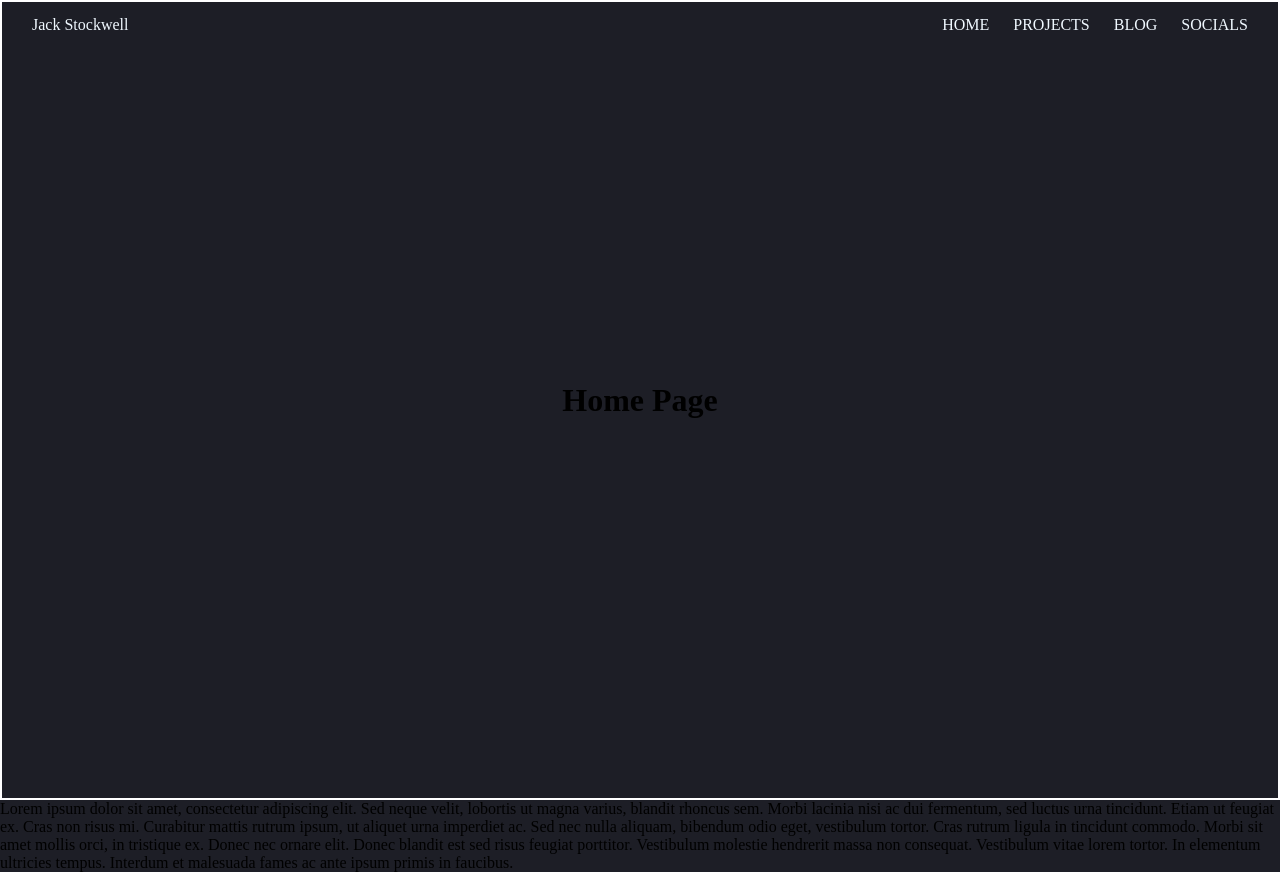
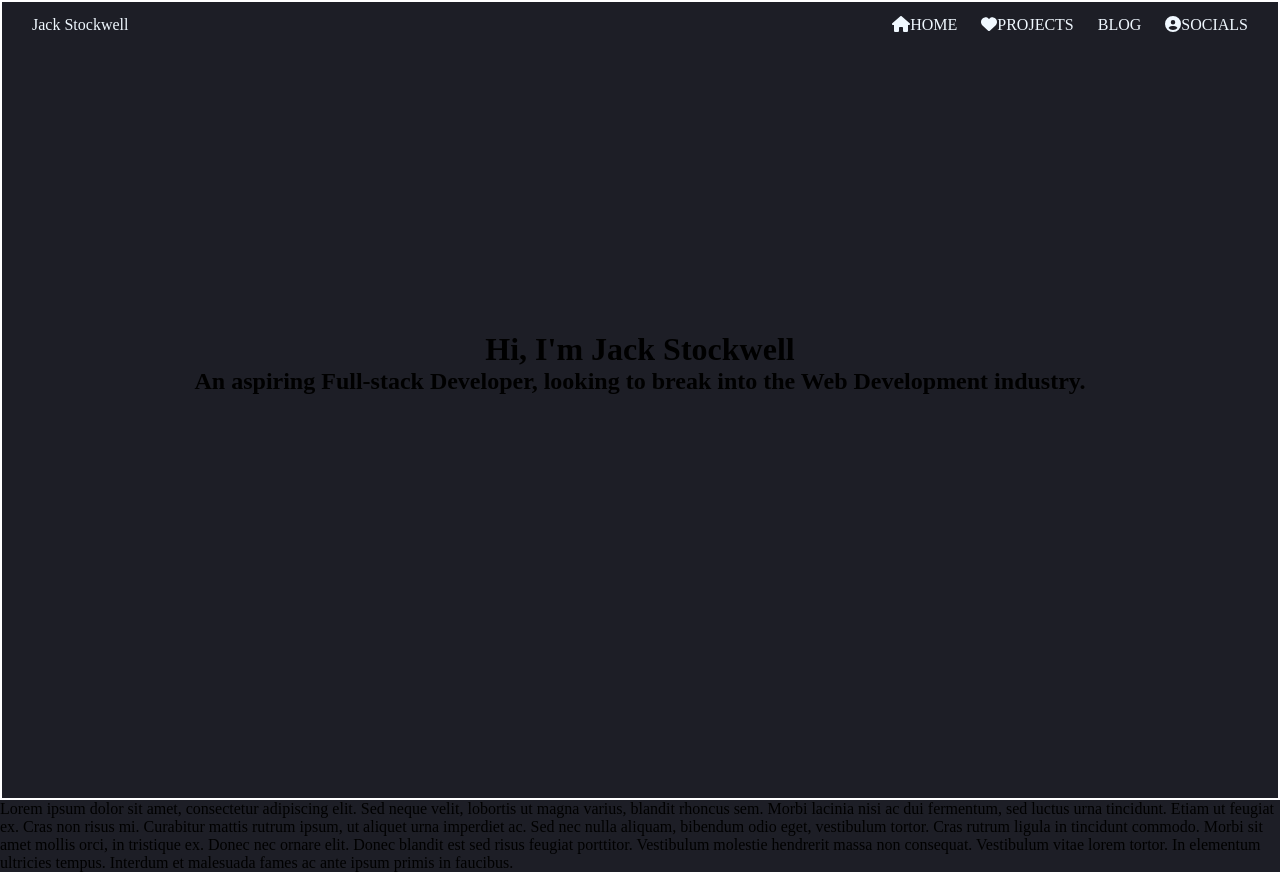
Before and after one commit to JackStockwell/react-portfolio, a React (Create React App) app: page / in a window 1280 px wide. Built offline with nearby package versions, Linux system fonts and the light colour scheme.

Commit message:
continued work on components

```diff
--- a/package.json
+++ b/package.json
@@ -3,6 +3,9 @@
   "version": "0.1.0",
   "private": true,
   "dependencies": {
+    "@fortawesome/fontawesome-svg-core": "^6.4.2",
+    "@fortawesome/free-solid-svg-icons": "^6.4.2",
+    "@fortawesome/react-fontawesome": "^0.2.0",
     "@testing-library/jest-dom": "^5.17.0",
     "@testing-library/react": "^13.4.0",
     "@testing-library/user-event": "^13.5.0",
--- a/src/App.js
+++ b/src/App.js
@@ -1,5 +1,8 @@
 import Container from './components/Container';
+import { library } from '@fortawesome/fontawesome-svg-core';
+import { faHouse, faHeart, faCircleUser } from '@fortawesome/free-solid-svg-icons'
 
+library.add(faHouse, faHeart, faCircleUser)
 
 function App() {
   return (
--- a/src/components/Navbar.js
+++ b/src/components/Navbar.js
@@ -1,4 +1,5 @@
 import React from 'react';
+import { FontAwesomeIcon } from '@fortawesome/react-fontawesome';
 
 function Navbar({ currentPage, handlePageChange }) {
     return (
@@ -9,14 +10,14 @@ function Navbar({ currentPage, handlePageChange }) {
                     <a
                         href='#home'
                         onClick={handlePageChange}
-                        >Home
+                        ><FontAwesomeIcon icon="fa-solid fa-house" />Home
                     </a>
                 </li>
                 <li>
                     <a
                         href='#projects'
                         onClick={handlePageChange}
-                        >Projects
+                        ><FontAwesomeIcon icon="fa-solid fa-heart" />Projects
                     </a>
                 </li>
                 <li>
@@ -30,7 +31,7 @@ function Navbar({ currentPage, handlePageChange }) {
                     <a
                         href='#socials'
                         onClick={handlePageChange}
-                        >Socials
+                        ><FontAwesomeIcon icon="fa-solid fa-circle-user" />Socials
                     </a>
                 </li>
             </ul>
--- /dev/null
+++ b/src/components/Title.js
@@ -0,0 +1,13 @@
+import React from "react";
+
+export default function Title({header: {title, sub}}) {
+
+    return (
+        <header className='header'>
+            <div className='h-div'>
+                <h1>{title}</h1>
+                <h2>{sub}</h2>
+            </div>
+        </header>
+    )
+}
--- a/src/components/pages/Home.js
+++ b/src/components/pages/Home.js
@@ -1,14 +1,17 @@
 import React from 'react';
+import Title from '../Title';
 
 export default function Home() {
+
+    const headingData = {
+        title: "Hi, I'm Jack Stockwell",
+        sub: "An aspiring Full-stack Developer, looking to break into the Web Development industry."
+    }
+
     return (
         <>
-            <header className='header'>
-                <div className='h-wrapper'>
-                    <h1>Home Page</h1>
-                </div>
-            </header>
-
+            <Title header={headingData}></Title>
+            <section>
                 <p>
                     Lorem ipsum dolor sit amet, consectetur adipiscing elit. Sed neque
                     velit, lobortis ut magna varius, blandit rhoncus sem. Morbi lacinia nisi
@@ -21,6 +24,7 @@ export default function Home() {
                     vitae lorem tortor. In elementum ultricies tempus. Interdum et malesuada
                     fames ac ante ipsum primis in faucibus.
                 </p>
+            </section>
         </>
     )
 }
--- a/src/components/pages/Projects.js
+++ b/src/components/pages/Projects.js
@@ -1,7 +1,30 @@
 import React from 'react';
+import Title from '../Title';
 
 export default function Project() {
+
+    const headingData = {
+        title: "My Projects",
+        sub: "My latest works, all on display."
+    }
+
     return (
-        <h1>Projects</h1>
+        <>
+            <Title header={headingData}></Title>
+            <section className='section'>
+                <p>
+                    Lorem ipsum dolor sit amet, consectetur adipiscing elit. Sed neque
+                    velit, lobortis ut magna varius, blandit rhoncus sem. Morbi lacinia nisi
+                    ac dui fermentum, sed luctus urna tincidunt. Etiam ut feugiat ex. Cras
+                    non risus mi. Curabitur mattis rutrum ipsum, ut aliquet urna imperdiet
+                    ac. Sed nec nulla aliquam, bibendum odio eget, vestibulum tortor. Cras
+                    rutrum ligula in tincidunt commodo. Morbi sit amet mollis orci, in
+                    tristique ex. Donec nec ornare elit. Donec blandit est sed risus feugiat
+                    porttitor. Vestibulum molestie hendrerit massa non consequat. Vestibulum
+                    vitae lorem tortor. In elementum ultricies tempus. Interdum et malesuada
+                    fames ac ante ipsum primis in faucibus.
+                </p>
+            </section>
+        </>
     )
 }
--- a/src/styles/styles.css
+++ b/src/styles/styles.css
@@ -54,9 +54,18 @@ body {
     border: 2px solid white;
 }
 
-.h-wrapper {
+.h-div {
     display: flex;
-    height: 100%;
+    flex-flow: column nowrap;
+    height: 90%;
+    padding: 3rem;
     justify-content: center;
     align-items: center;
+    text-align: center;
 }
+
+/* SECTION */
+
+.section {
+
+}
```
Also changed, not shown: 2 other files (tests, documents, lock files or other folders). Lines whose indentation alone changed are shown as unchanged.
